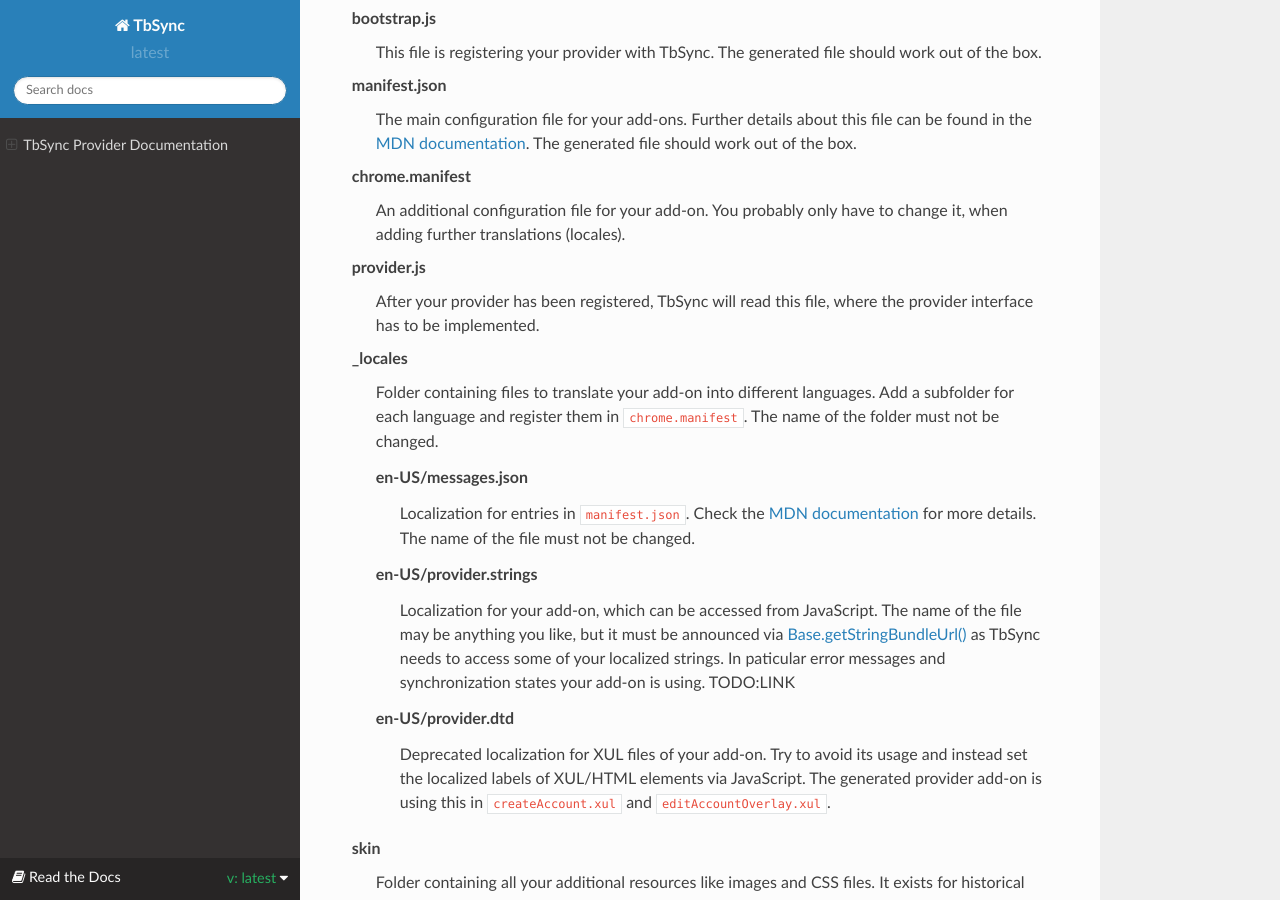
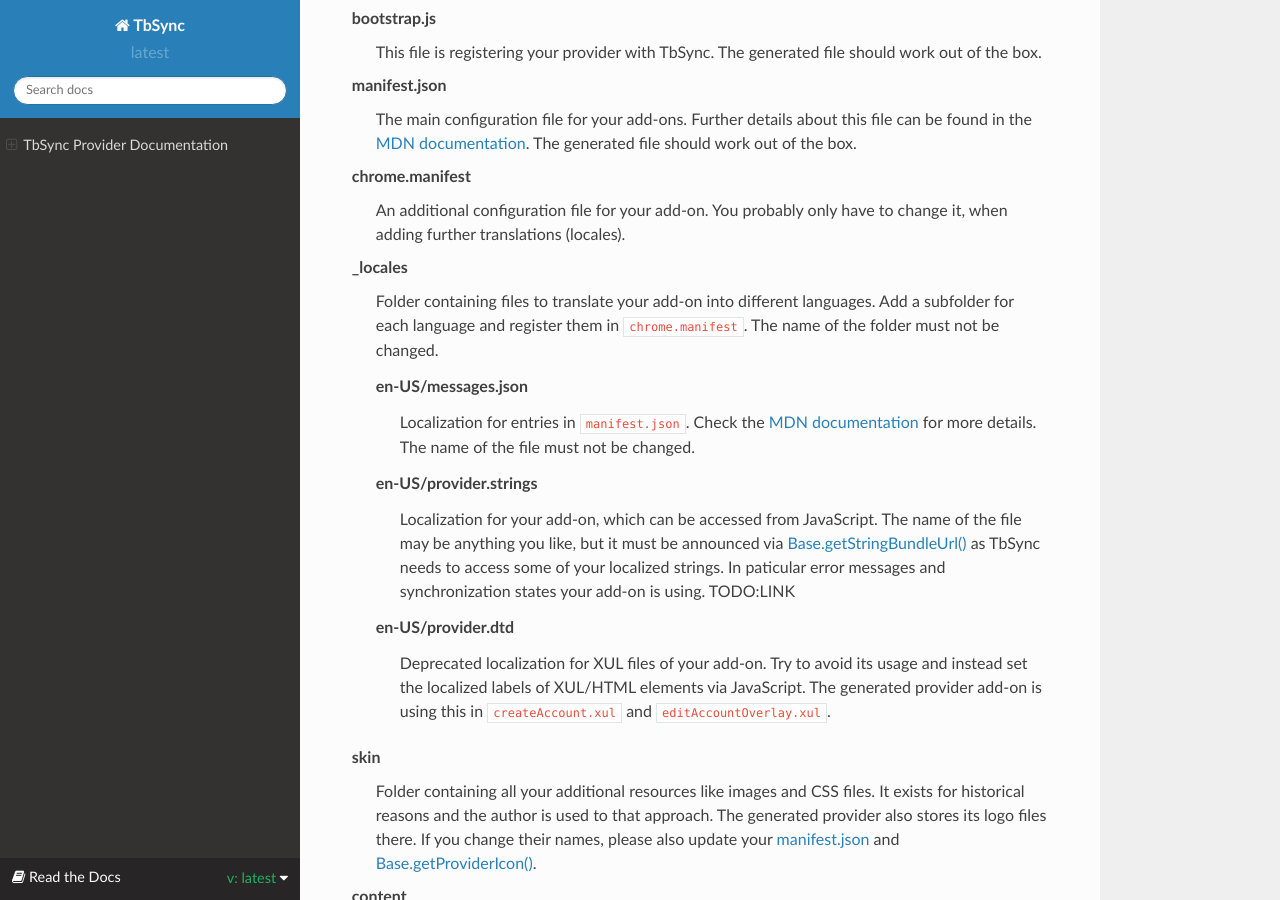
Before and after one commit to jobisoft/Provider-4-TbSync, a Sphinx documentation site: the page built from docs/index.rst, in a window 1280 px wide and 900 px high, scrolled down 3578 px. Built offline with Sphinx 7.4.7 and the Read the Docs theme 2.0.0, drawn with Linux system fonts in a browser that asks for light colours.

Commit message:
Update index.rst

```diff
--- a/docs/index.rst
+++ b/docs/index.rst
@@ -108,9 +108,6 @@
 chrome.manifest
   An additional configuration file for your add-on. You probably only have to change it, when adding further translations (locales).
 
-provider.js
-  After your provider has been registered, TbSync will read this file, where the provider interface has to be implemented.
-
 _locales
   Folder containing files to translate your add-on into different languages. Add a subfolder for each language and register them in ``chrome.manifest``. The name of the folder must not be changed.
 
```
